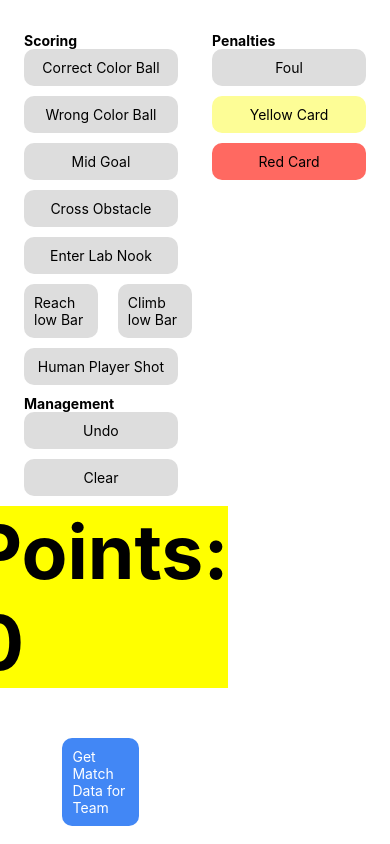
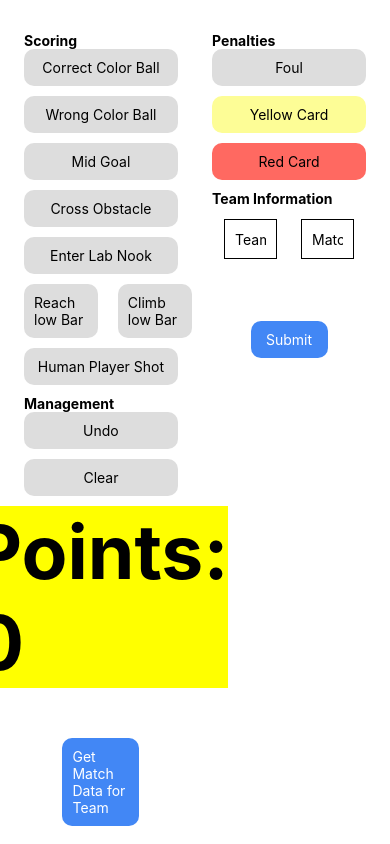
Before and after one commit to Charger1256A/rdh2022, a React Native app: screen / in a window 390 px wide. Built offline with nearby package versions, Linux system fonts and the light colour scheme.

Commit message:
p much done

```diff
--- a/App.js
+++ b/App.js
@@ -1,5 +1,5 @@
 import { useState, useEffect } from 'react';
-import { StyleSheet, Text, View, KeyboardAvoidingView, TouchableOpacity, ScrollView } from 'react-native';
+import { StyleSheet, Text, View, KeyboardAvoidingView, TouchableOpacity, ScrollView, TextInput } from 'react-native';
 import Modal from "react-native-modal";
 
 const ACCY = {
@@ -21,6 +21,9 @@ export default function App() {
   const [actions, setActions] = useState([]);
   const [endgame, setEndgame] = useState("");
   const [isModalVisible, setModalVisible] = useState(false);
+  const [teamNumber, setTeamNumber] = useState("");
+  const [matchNumber, setMatchNumber] = useState("");
+
 
   useEffect(() => {
     updatePoints();
@@ -136,6 +139,9 @@ export default function App() {
 
   const undo = () => {
     var localActions = [...actions];
+    if (localActions[localActions.length - 1] === "CLB" || localActions[localActions.length - 1] === "RLB") {
+      setEndgame("")
+    }
     localActions.pop();
     setActions(localActions);
   }
@@ -147,7 +153,7 @@ export default function App() {
 
 
   return (
-    <KeyboardAvoidingView behavior="position" enabled>
+    <KeyboardAvoidingView behavior="view" enabled>
       <View style={styles.container}>
         <View style={{ width: '45%' }}>
           <View style={{ width: "100%" }}>
@@ -229,6 +235,28 @@ export default function App() {
                 <Text>Red Card</Text>
               </TouchableOpacity>
             </View>
+          </View>
+          <View style={{ width: "100%" }}>
+            <Text style={{ fontWeight: 'bold' }}>Team Information</Text>
+              <View style={{ flexDirection: 'row' }}>
+                <TextInput
+                  style={styles.input}
+                  value={teamNumber}
+                  onChangeText={setTeamNumber}
+                  placeholder="Team number"
+                />
+                <TextInput
+                  style={styles.input}
+                  value={matchNumber}
+                  onChangeText={setMatchNumber}
+                  placeholder="Match number"
+                />
+              </View>
+              <View style={{ alignItems: 'center'}}>
+                <TouchableOpacity style={styles.modalButton} onPress={() => alert("submit")}>
+                  <Text style={{color: 'white'}}>Submit</Text>
+                </TouchableOpacity>
+              </View>
           </View>
         </View>
         <Modal animationInTiming={50} animationIn='fadeIn' animationOutTiming={50} animationOut='fadeOut' style={{ alignItems: 'center' }} isVisible={isModalVisible}>
@@ -321,4 +349,11 @@ const styles = StyleSheet.create({
     margin: 3,
     padding: 4
   },
+  input: {
+    height: 40,
+    margin: 12,
+    borderWidth: 1,
+    padding: 10,
+    width: '45%',
+  },
 });
```
